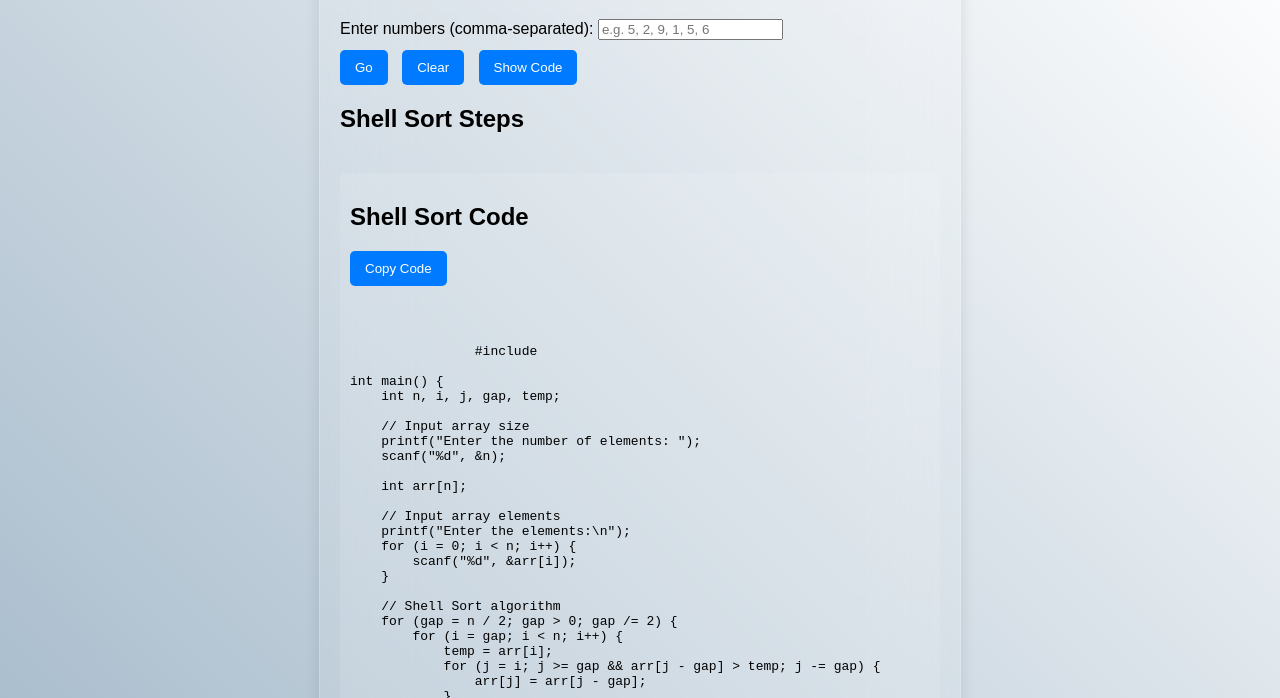
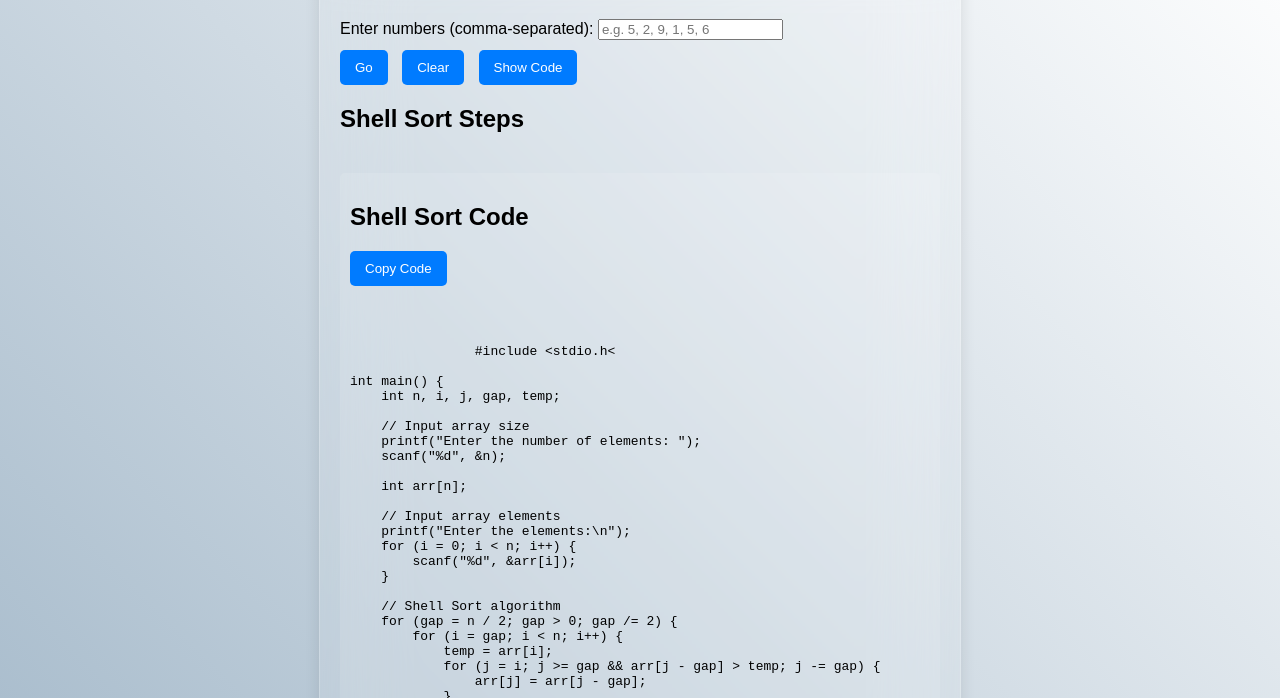
Before and after one commit to sairahul5/Rahul_, a plain HTML site: page shell-sort.html in a window 1280 px wide. Both pictures are taken after a click on the button "Show Code". Shown: the part 102-800 px from the top of the page. Drawn offline with nearby package versions, Linux system fonts and the light colour scheme.

Commit message:
Update shell-sort.html
code changed

```diff
--- a/shell-sort.html
+++ b/shell-sort.html
@@ -33,7 +33,7 @@
             <pre><code id="codeBlock">
                 <!-- You can add your code here -->
 
-                #include <stdio.h>
+                #include &lt;stdio.h&lt;
 
 int main() {
     int n, i, j, gap, temp;
```
